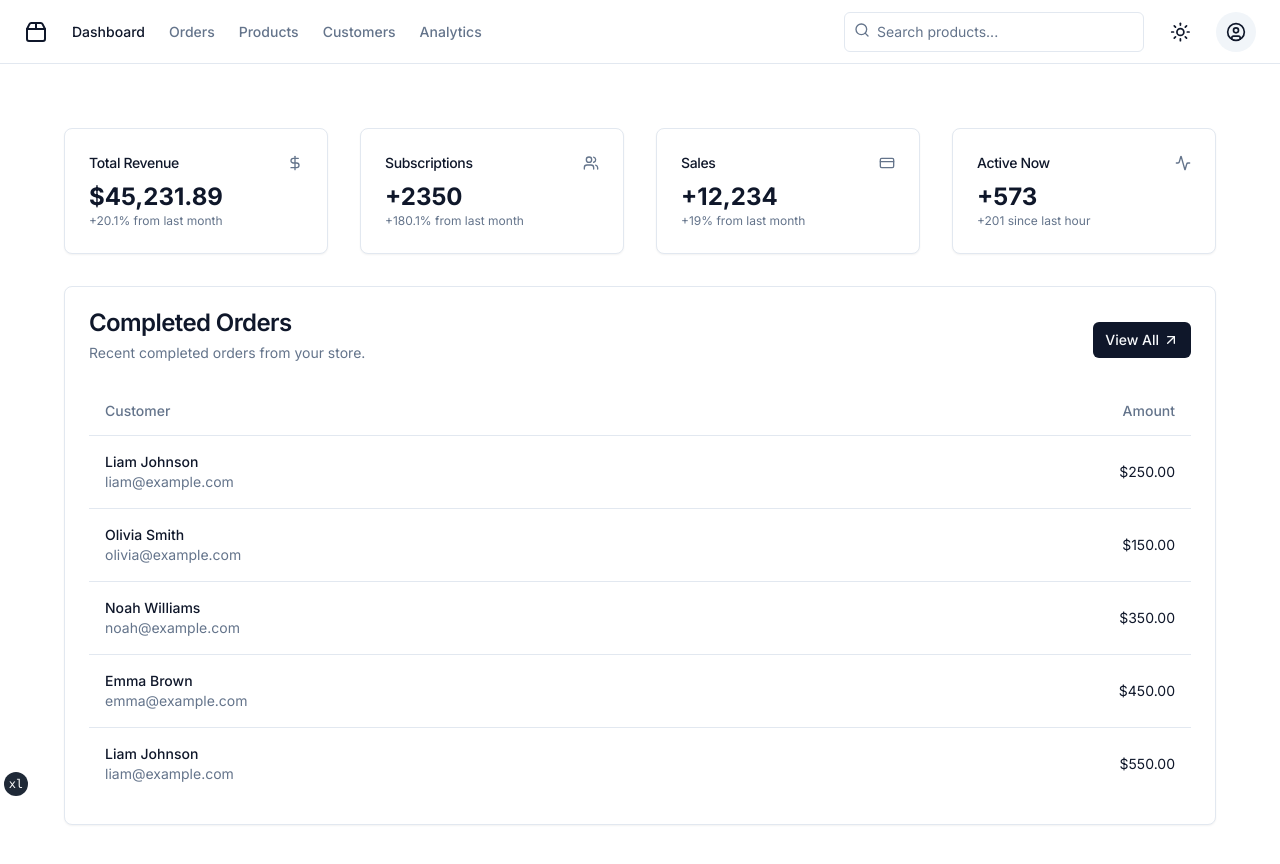
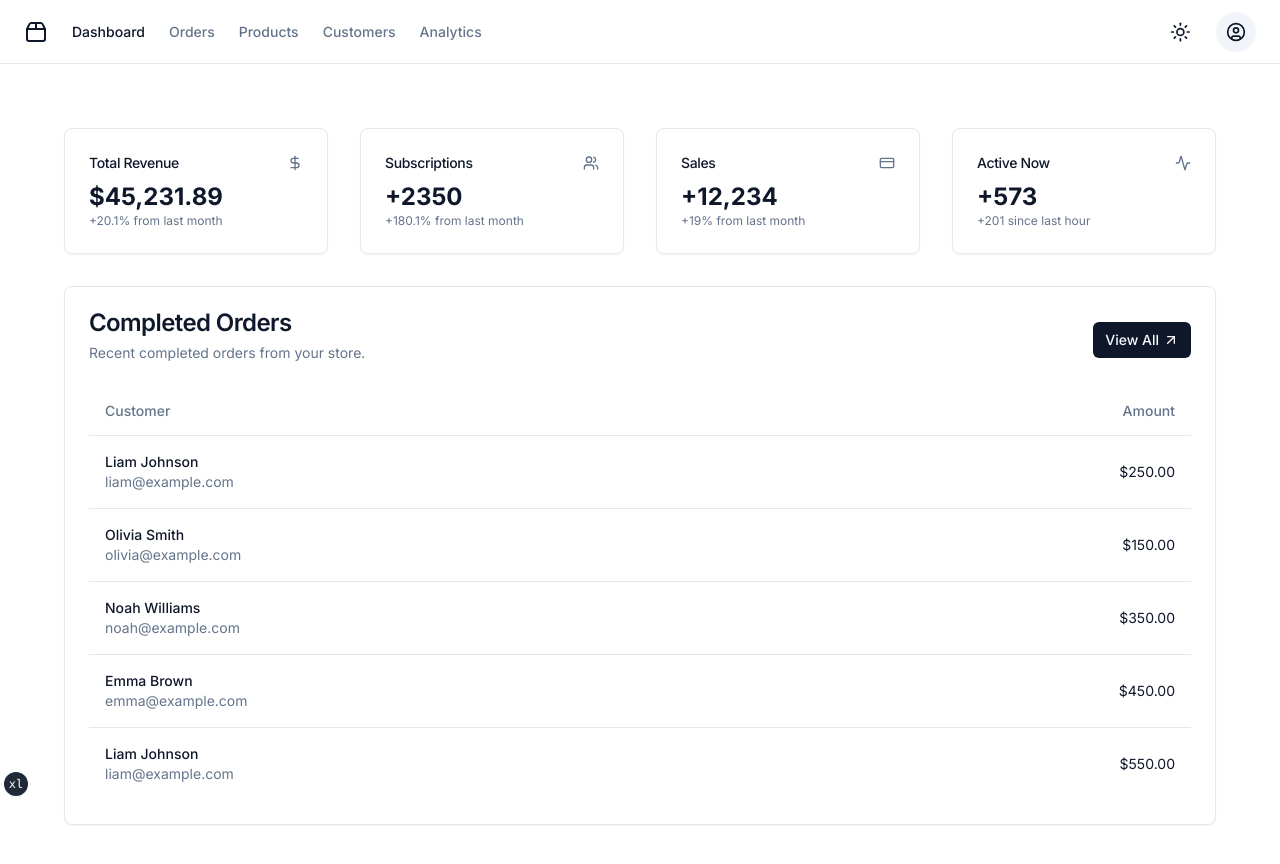
Before and after one commit to unpervertedkid/smart_duka, a Next.js app: page / in a window 1280 px wide. Shown: the top 864 px of the page. Built offline with nearby package versions, Linux system fonts and the light colour scheme.

Commit message:
fix: Remove unneccessary seach bar

```diff
--- a/app/page.tsx
+++ b/app/page.tsx
@@ -97,14 +97,6 @@ export default function IndexPage() {
         </Sheet>
         <div className="flex w-full items-center gap-4 md:ml-auto md:gap-2 lg:gap-4">
           <form className="ml-auto flex-1 sm:flex-initial">
-            <div className="relative">
-              <Search className="absolute left-2.5 top-2.5 h-4 w-4 text-muted-foreground" />
-              <Input
-                type="search"
-                placeholder="Search products..."
-                className="pl-8 sm:w-[300px] md:w-[200px] lg:w-[300px]"
-              />
-            </div>
           </form>
           <ThemeToggle />
           <DropdownMenu>
```
